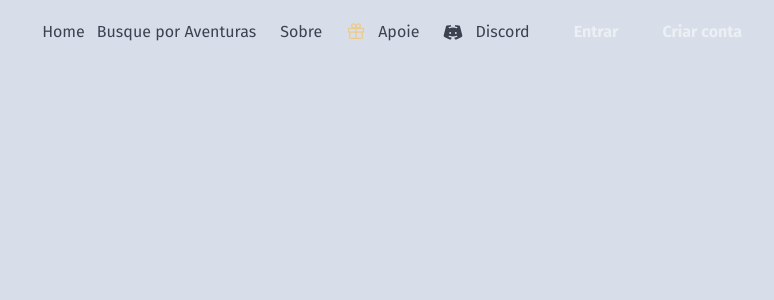
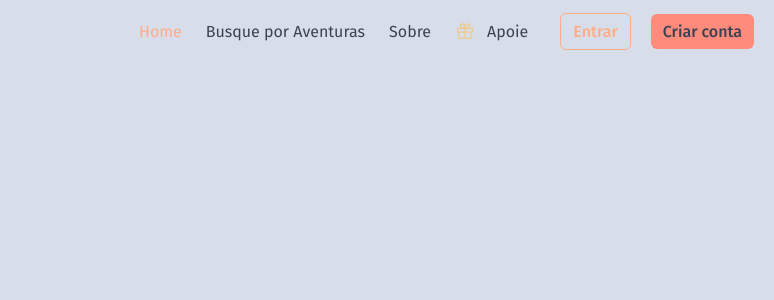
Before and after one commit to WillianIgorDeveloper/simplesrpg, a React (Vite) app: page / in a window 1280 px wide. Shown: the top 300 px of the page, without its empty margins (506-1280 px from the left). Built offline with nearby package versions, Linux system fonts and the light colour scheme.

Commit message:
update: finishing navbar component

```diff
--- a/src/app/components/Navbar.tsx
+++ b/src/app/components/Navbar.tsx
@@ -1,10 +1,8 @@
 import { useEffect, useState } from "react";
-import { Link, NavLink, useResolvedPath } from "react-router-dom";
-import { CaretDown, CaretUp, DiscordLogo, Gift } from "@phosphor-icons/react";
+import { NavLink } from "react-router-dom";
+import { CaretDown, CaretUp, Gift } from "@phosphor-icons/react";
 
 export const Navbar = () => {
-	const { pathname } = useResolvedPath();
-
 	const [isMenuOpen, setIsMenuOpen] = useState(false);
 	const [isScrolled, setIsScrolled] = useState(false);
 
@@ -22,15 +20,16 @@ export const Navbar = () => {
 
 	return (
 		<header
-			className={`bg-snow-storm-10 fixed w-full z-50 ${isScrolled && "shadow"}`}
+			className={`bg-snow-storm-10 dark:bg-polar-night-10 fixed w-full z-30 ${
+				isScrolled && "shadow"
+			}`}
 		>
 			<div className="lg:container lg:m-auto lg:flex lg:items-center">
 				<div className="p-3 flex justify-between items-center">
 					<h1
-						className={`
-            font-serif text-2xl px-1 lg:mr-5 bg-gradient-to-b from-brand-primary to-brand-secondary bg-clip-text text-transparent relative transition-all duration-200
-            ${isScrolled || isMenuOpen ? "top-0" : "-top-16"}
-            `}
+						className={`font-serif text-2xl px-1 lg:mr-5 bg-gradient-to-b from-brand-primary to-brand-secondary bg-clip-text text-transparent relative transition-all duration-200 ${
+							isScrolled ? "top-0" : "-top-16"
+						} ${isMenuOpen ? "top-0" : "-top-16"}`}
 					>
 						Simples RPG
 					</h1>
@@ -51,20 +50,18 @@ export const Navbar = () => {
 					)}
 				</div>
 				<nav
-					className={`
+					className={`transition-all duration-300 overflow-hidden text-center lg:flex lg:items-center lg:flex-1 lg:h-auto lg:justify-end
 						${isMenuOpen ? "h-[305px]" : "h-0"}
-						transition-all duration-300 overflow-hidden text-center
-						lg:flex lg:items-center lg:flex-1 lg:h-auto lg:justify-end
 					`}
 				>
 					<ul className="lg:flex lg:items-center">
 						<li>
 							<NavLink
-								className={({ isActive }) => {
-									`p-3 flex items-center gap-3
-									${pathname === "/" && "border-l-4 border-brand-primary bg-polar-night-20"}
-									lg:border-none lg:bg-inherit lg:py lg:hover:opacity-80`;
-								}}
+								className={({ isActive }) =>
+									`p-3 flex items-center gap-3 lg:border-none lg:bg-inherit lg:py lg:hover:opacity-90 lg:active:opacity-80
+									${isActive && "border-l-4 border-brand-primary bg-polar-night-20 lg:text-brand-primary"}
+									`
+								}
 								to={"/"}
 								onClick={() => {
 									setIsMenuOpen(!isMenuOpen);
@@ -74,87 +71,67 @@ export const Navbar = () => {
 							</NavLink>
 						</li>
 						<li>
-							<Link
-								className={`
-                  p-3 flex items-center gap-3
-                  ${
-						pathname === "/busque-por-aventuras" &&
-						"border-l-4 border-brand-primary bg-polar-night-20"
-					}
-                  lg:border-none lg:bg-inherit lg:py lg:hover:opacity-80
-                `}
+							<NavLink
+								className={({ isActive }) =>
+									`p-3 flex items-center gap-3 lg:border-none lg:bg-inherit lg:py lg:hover:opacity-90 lg:active:opacity-80
+									${isActive && "border-l-4 border-brand-primary bg-polar-night-20 lg:text-brand-primary"}
+									`
+								}
 								to={"/busque-por-aventuras"}
 								onClick={() => {
 									setIsMenuOpen(!isMenuOpen);
 								}}
 							>
 								Busque por Aventuras
-							</Link>
+							</NavLink>
 						</li>
 						<li>
-							<Link
-								className={`
-                  p-3 flex items-center gap-3
-                  ${
-						pathname === "/sobre" &&
-						"border-l-4 border-brand-primary bg-polar-night-20"
-					}
-                  lg:border-none lg:bg-inherit lg:py lg:hover:opacity-80
-                `}
+							<NavLink
+								className={({ isActive }) =>
+									`p-3 flex items-center gap-3 lg:border-none lg:bg-inherit lg:py lg:hover:opacity-90 lg:active:opacity-80
+									${isActive && "border-l-4 border-brand-primary bg-polar-night-20 lg:text-brand-primary"}
+									`
+								}
 								to={"/sobre"}
 								onClick={() => {
 									setIsMenuOpen(!isMenuOpen);
 								}}
 							>
 								Sobre
-							</Link>
+							</NavLink>
 						</li>
 						<li>
-							<Link
-								className={`
-                  p-3 flex items-center gap-3
-                  ${
-						pathname === "/apoie" &&
-						"border-l-4 border-brand-primary bg-polar-night-20"
-					}
-                  lg:border-none lg:bg-inherit lg:py lg:hover:opacity-80
-                `}
+							<NavLink
+								className={({ isActive }) =>
+									`p-3 flex items-center gap-3 lg:border-none lg:bg-inherit lg:py lg:hover:opacity-90 lg:active:opacity-80
+									${isActive && "border-l-4 border-brand-primary bg-polar-night-20 lg:text-brand-primary"}
+									`
+								}
 								to={"/apoie"}
 								onClick={() => {
 									setIsMenuOpen(!isMenuOpen);
 								}}
 							>
 								<Gift className="text-xl text-aurora-yellow" /> Apoie
-							</Link>
-						</li>
-						<li>
-							<a
-								className={`p-3 flex items-center gap-3 lg:hover:opacity-80`}
-								href="#"
-								onClick={() => {
-									setIsMenuOpen(!isMenuOpen);
-								}}
-							>
-								<DiscordLogo className="text-xl" weight="fill" /> Discord
-							</a>
+							</NavLink>
 						</li>
 					</ul>
 					<div className="flex gap-5 justify-center m-5">
-						<button className="lg:hover:opacity-80">
-							<Link
-								className="rounded-md py-2 px-3 bg-brand-secondary text-snow-storm-30 font-bold lg:transition-colors lg:duration-200"
-								to={"/entrar"}
+						<button className="lg:hover:opacity-90 lg:active:opacity-80">
+							<NavLink
+								className="rounded-md py-2 px-3 border border-brand-primary text-brand-primary font-medium lg:transition-colors lg:duration-200"
+								to={"/"}
 							>
 								Entrar
-							</Link>
+							</NavLink>
 						</button>
-						<button className="lg:hover:opacity-80">
-							<Link
-								className="rounded-md py-2 px-3 bg-brand-primary text-snow-storm-30 font-bold"
-								to={"/criar-conta"}
+						<button className="lg:hover:opacity-90 lg:active:opacity-80">
+							<NavLink
+								className="rounded-md py-2 px-3 bg-brand-secondary font-medium"
+								to={"/"}
 							>
 								Criar conta
-							</Link>
+							</NavLink>
 						</button>
 					</div>
 				</nav>
@@ -162,3 +139,13 @@ export const Navbar = () => {
 		</header>
 	);
 };
+
+/* <a
+		className={`p-3 flex items-center gap-3 lg:hover:opacity-90 lg:active:opacity-80`}
+		href="#"
+		onClick={() => {
+			setIsMenuOpen(!isMenuOpen);
+		}}
+	>
+		<DiscordLogo className="text-xl" weight="fill" /> Discord
+</a> */
--- a/src/contexts/Supabase.tsx
+++ b/src/contexts/Supabase.tsx
@@ -1,4 +1,5 @@
 import { createContext, useContext } from "react";
+import { createClient } from "@supabase/supabase-js";
 
 type SupabaseContextType = {};
 
@@ -6,6 +7,10 @@ type SupabaseProviderType = {
 	children: React.ReactNode;
 };
 
+const supabaseUrl = import.meta.env.VITE_SUPABASE_URL;
+const supabaseAnonKey = import.meta.env.VITE_SUPABASE_ANON_KEY;
+const supabase = createClient(supabaseUrl, supabaseAnonKey);
+
 const SupabaseContext = createContext({} as SupabaseContextType);
 export const SupabaseProvider = ({ children }: SupabaseProviderType) => {
 	return <SupabaseContext.Provider value={{}}>{children}</SupabaseContext.Provider>;
--- a/src/main.tsx
+++ b/src/main.tsx
@@ -2,6 +2,7 @@ import React from "react";
 import ReactDOM from "react-dom/client";
 import "./index.css";
 import { ThemeProvider } from "./contexts/Theme";
+import { SupabaseProvider } from "./contexts/Supabase";
 import { BrowserRouter, Routes, Route } from "react-router-dom";
 import { Layout } from "./app/Layout";
 import { Home } from "./app/Home";
@@ -9,13 +10,18 @@ import { Home } from "./app/Home";
 ReactDOM.createRoot(document.getElementById("root")!).render(
 	<React.StrictMode>
 		<ThemeProvider>
+			<SupabaseProvider>
 				<BrowserRouter>
 					<Routes>
 						<Route path="" element={<Layout />}>
 							<Route index element={<Home />} />
+							<Route path="busque-por-aventuras" element={<Home />} />
+							<Route path="sobre" element={<Home />} />
+							<Route path="apoie" element={<Home />} />
 						</Route>
 					</Routes>
 				</BrowserRouter>
+			</SupabaseProvider>
 		</ThemeProvider>
 	</React.StrictMode>
 );
--- a/tailwind.config.js
+++ b/tailwind.config.js
@@ -20,7 +20,8 @@ export default {
 				"aurora-red": "#BF616A",
 				"aurora-yellow": "#EBCB8B",
 				"aurora-gren": "#A3BE8C",
-				"brand": "#FFCA94",
+				"brand-primary": "#FFAB88",
+				"brand-secondary": "#FF8B7C",
 			},
 		},
 	},
```
Also changed, not shown: 1 other file (tests, documents, lock files or other folders). Lines whose indentation alone changed are shown as unchanged.
